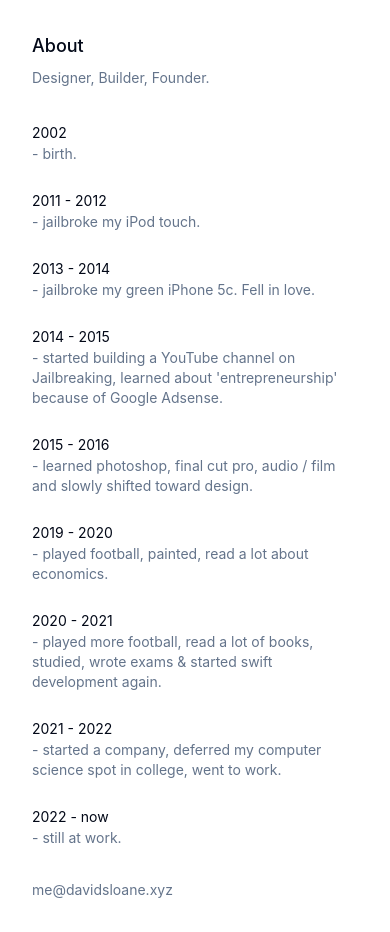
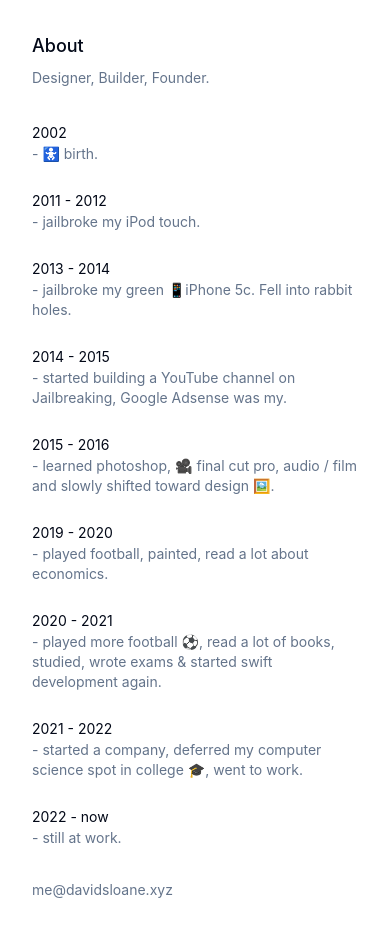
Before and after one commit to dtsloane/sloane-web, a Next.js app: page /about in a window 390 px wide. Before the commit the page ends 900 px from the top, so only its background shows below. Built offline with nearby package versions, Linux system fonts and the light colour scheme.

Commit message:
improved work page - added cambrean logo

```diff
--- a/src/pages/about.tsx
+++ b/src/pages/about.tsx
@@ -3,7 +3,7 @@ import { Separator } from "@/components/ui/separator";
 
 const About: React.FC = () => {
     return (
-        <div className="flex flex-row items-start justify-center p-8 md:p-32 h-screen">
+        <div className="flex flex-row items-start justify-center p-8 md:p-32 min-h-screen">
             <div className="flex flex-col space-y-8 text-left max-w-lg w-full">
                 {/* Header Section */}
                 <header className="space-y-2">
@@ -16,7 +16,7 @@ const About: React.FC = () => {
                     <div className="timeline space-y-6">
                         <div className="timeline-item">
                             <span className="text-sm">2002 </span>
-                            <p className="text-sm text-muted-foreground"> - birth.</p>
+                            <p className="text-sm text-muted-foreground"> - 🚼 birth.</p>
                         </div>
                         <div className="timeline-item">
                             <span className="text-sm">2011 - 2012 </span>
@@ -24,15 +24,15 @@ const About: React.FC = () => {
                         </div>
                         <div className="timeline-item">
                             <span className="text-sm">2013 - 2014 </span>
-                            <p className="text-sm text-muted-foreground"> - jailbroke my green iPhone 5c. Fell in love. </p>
+                            <p className="text-sm text-muted-foreground"> - jailbroke my green 📱iPhone 5c. Fell into rabbit holes.  </p>
                         </div>
                         <div className="timeline-item">
                             <span className="text-sm">2014 - 2015 </span>
-                            <p className="text-sm text-muted-foreground"> - started building a YouTube channel on Jailbreaking, learned about 'entrepreneurship' because of Google Adsense.</p>
+                            <p className="text-sm text-muted-foreground"> - started building a YouTube channel on Jailbreaking, Google Adsense was my.</p>
                         </div>
                         <div className="timeline-item">
                             <span className="text-sm">2015 - 2016 </span>
-                            <p className="text-sm text-muted-foreground"> - learned photoshop, final cut pro, audio / film and slowly shifted toward design.</p>
+                            <p className="text-sm text-muted-foreground"> - learned photoshop, 🎥 final cut pro, audio / film and slowly shifted toward design 🖼️.</p>
                         </div>
                         <div className="timeline-item">
                             <span className="text-sm">2019 - 2020 </span>
@@ -40,11 +40,11 @@ const About: React.FC = () => {
                         </div>
                         <div className="timeline-item">
                             <span className="text-sm">2020 - 2021 </span>
-                            <p className="text-sm text-muted-foreground"> - played more football, read a lot of books, studied, wrote exams & started swift development again.</p>
+                            <p className="text-sm text-muted-foreground"> - played more football ⚽️, read a lot of books, studied, wrote exams & started swift development again.</p>
                         </div>
                         <div className="timeline-item">
                             <span className="text-sm">2021 - 2022 </span>
-                            <p className="text-sm text-muted-foreground"> - started a company, deferred my computer science spot in college, went to work.</p>
+                            <p className="text-sm text-muted-foreground"> - started a company, deferred my computer science spot in college 🎓, went to work.</p>
                         </div>
                         <div className="timeline-item">
                             <span className="text-sm">2022 - now </span>
--- a/src/pages/work.tsx
+++ b/src/pages/work.tsx
@@ -3,18 +3,21 @@ import { Separator } from "@/components/ui/separator";
 
 const Work = () => {
     return (
-        <div className="flex flex-col items-center p-8 md:p-32 h-screen">
+        <div className="flex flex-col items-center p-8 md:p-32 min-h-screen">
             <div className="flex flex-col space-y-8 text-left max-w-lg w-full">
                 <div className="space-y-2">
                     <h4 className="text-lg md:text-md font-medium">Work</h4>
-                    <p className="text-sm space-y-2">
+                    <div className="space-y-4"> {/* Adjusted spacing here */}
+                        <div className="flex items-center space-x-2 mt-4"> {/* Added mt-4 to this div for spacing */}
+                            <img src="/Cambrean.Logo.png" alt="Cambrean Logo" className="w-6 h-6 rounded transition-transform duration-300 hover:scale-110" />
                             <a href="https://cambrean.com" target="_blank" rel="noopener noreferrer" className="text-sm cursor-pointer transition-opacity duration-150 hover:opacity-25">
                                 Cambrean
                             </a>
-                    </p>
                             <p className='text-sm text-muted-foreground'>
                                 Generate better health insights
                             </p>
+                        </div>
+                    </div>
                 </div>
             </div>
         </div>
```
Also changed, not shown: public/Cambrean.Logo.png (added). Lines whose indentation alone changed are shown as unchanged.
